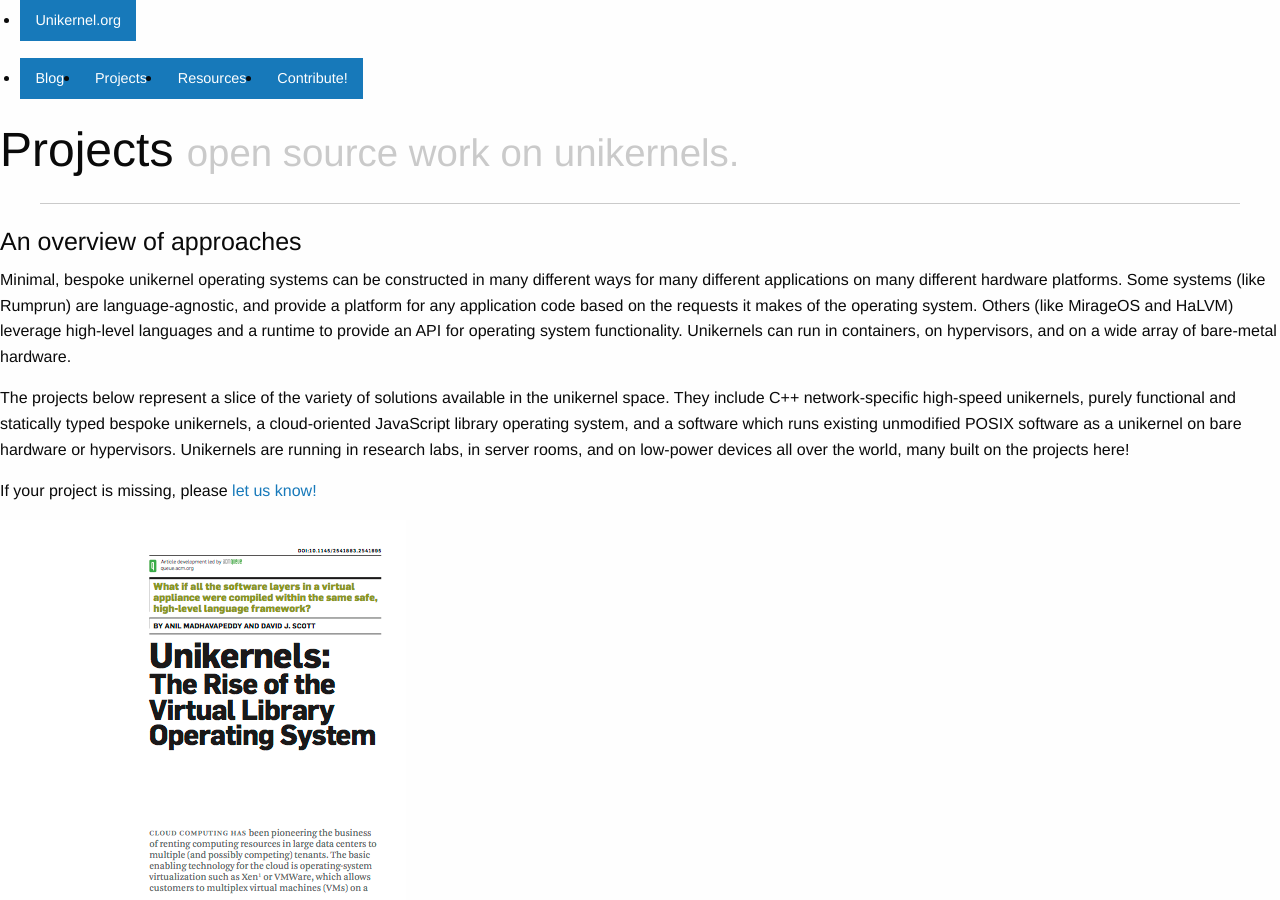
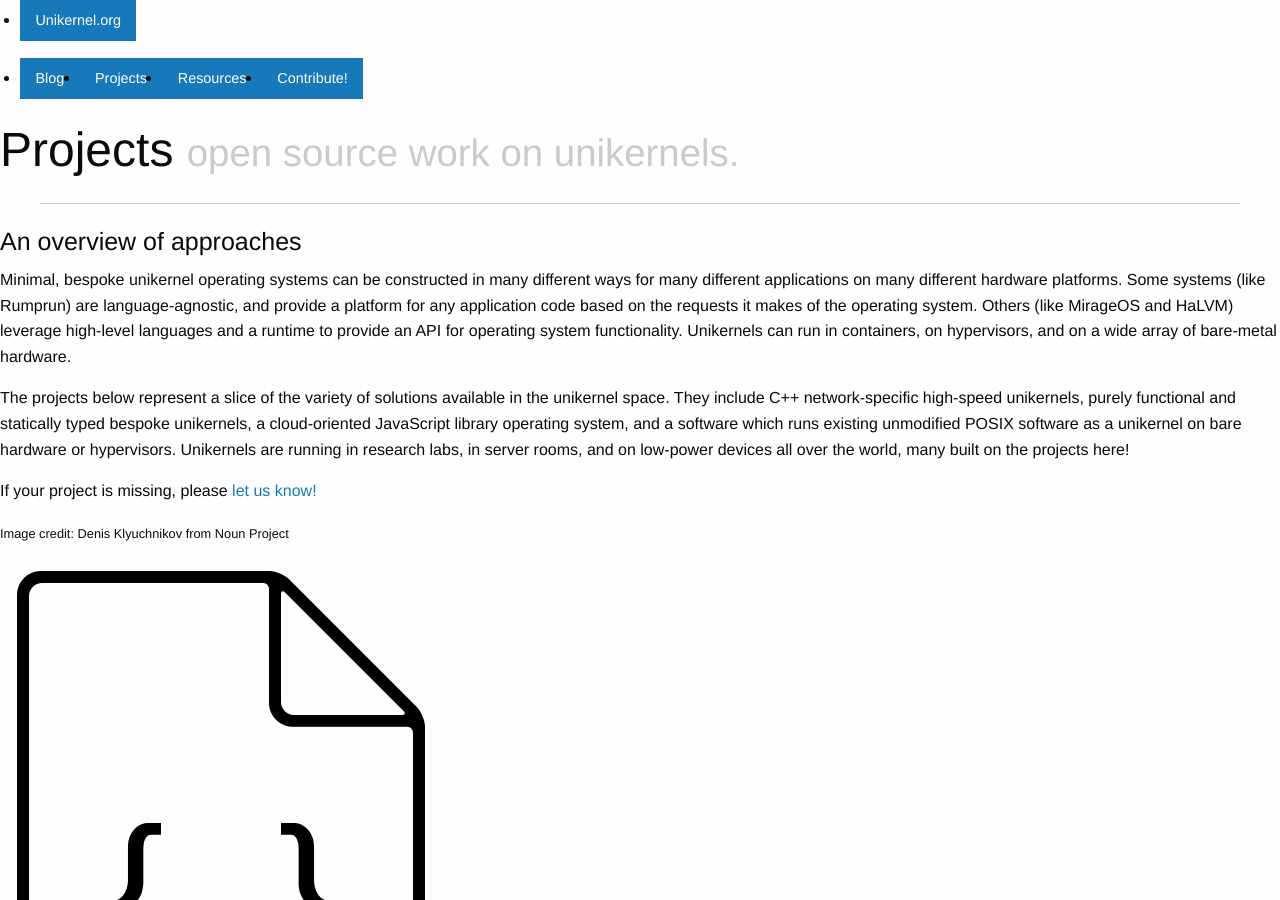
Before and after one commit to Unikernel-Systems/unikernel.org, a Jekyll site: the page built from projects/index.html, in a window 1280 px wide and 900 px high. Built offline with Jekyll 4.4.1, drawn with Linux system fonts in a browser that asks for light colours; nearby versions of some CDN libraries; library files that are not in the unit come from our copies.

Commit message:
update image on projects page

```diff
--- a/projects/index.html
+++ b/projects/index.html
@@ -24,11 +24,12 @@ tagline:
 	      </p>
 	      <p>The projects below represent a slice of the variety of solutions available in the unikernel space.  They include C++ network-specific high-speed unikernels, purely functional and statically typed bespoke unikernels, a cloud-oriented JavaScript library operating system, and a software which runs existing unmodified POSIX software as a unikernel on bare hardware or hypervisors.  Unikernels are running in research labs, in server rooms, and on low-power devices all over the world, many built on the projects here!</p>
 	      <p>If your project is missing, please <a href="https://github.com/Unikernel-Systems/unikernel.org/issues/new">let us know!</a></p>
+        <p><small>Image credit: Denis Klyuchnikov from Noun Project</small></p>
       </div>
     </div>
   </div>
   <div class="large-4 columns">
-    <a href="{{BASE_PATH}}/files/2014-cacm-unikernels.pdf"><img src="{{BASE_PATH}}/files/2014-cacm-unikernels.png"></a>
+    <img src="{{BASE_PATH}}/images/noun_153314_cc.png">
   </div>
 </div>
 
```
Also changed, not shown: images/noun_153314_cc.png (added).
